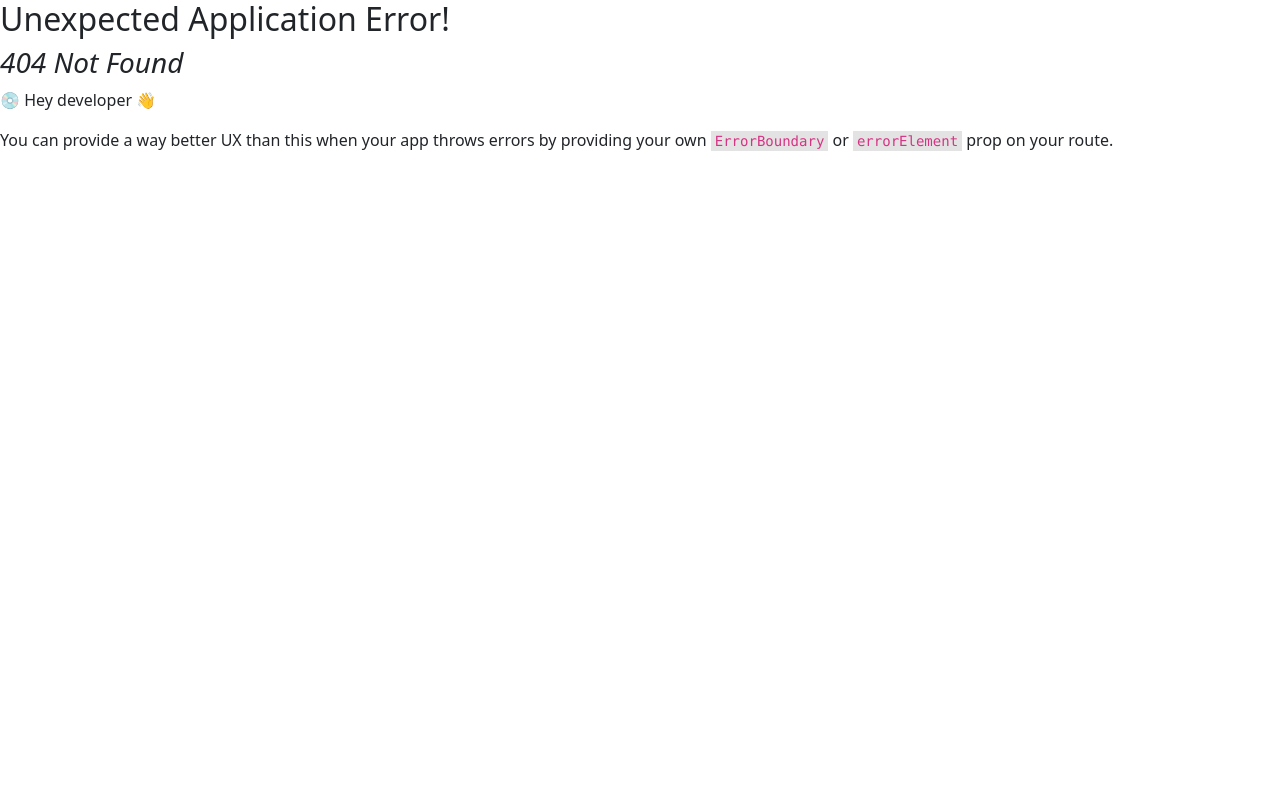
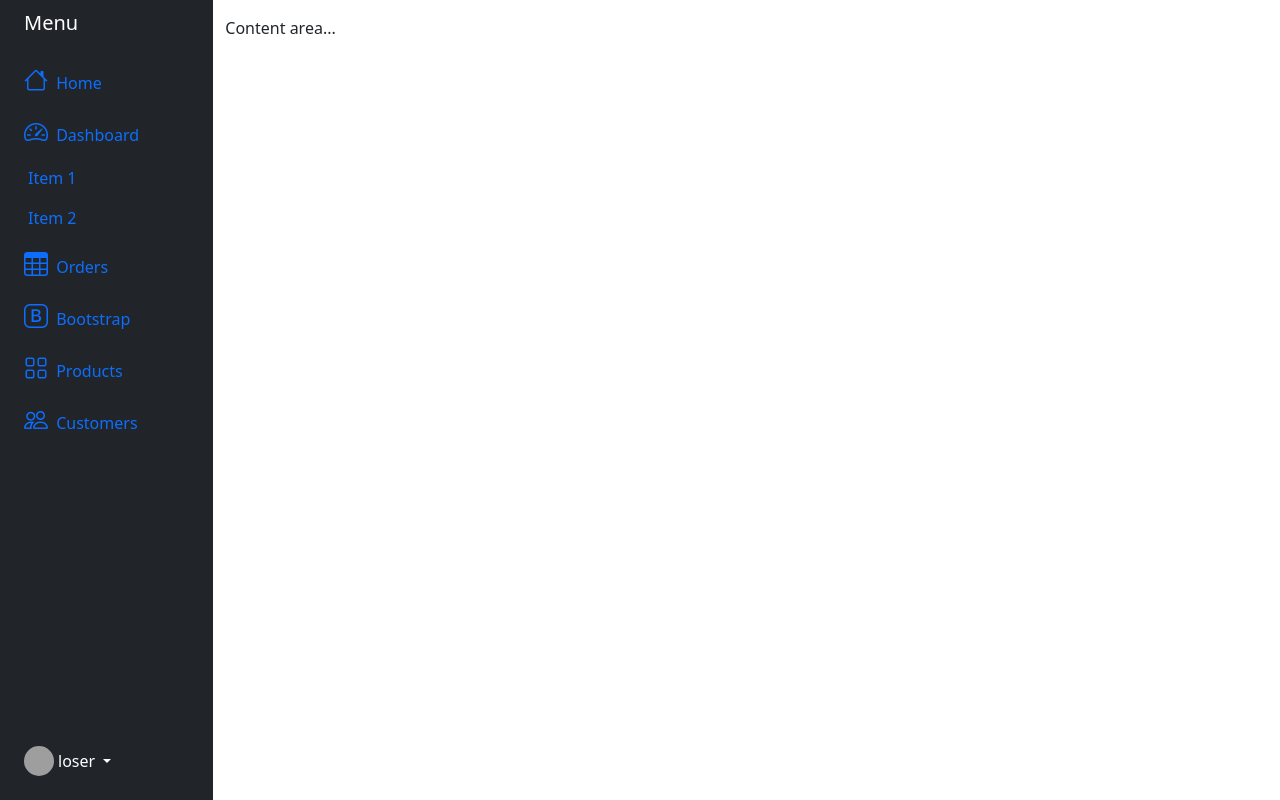
Before and after one commit to Dharshan-K/blogSpoot, a React (Create React App) app in the folder frontend/: page /offcanvas in a window 1280 px wide. Before the commit this address had no page. Built offline with nearby package versions, Linux system fonts and the light colour scheme; grey boxes are pictures that could not be loaded.

Commit message:
frontend pending

```diff
--- a/frontend/package.json
+++ b/frontend/package.json
@@ -4,7 +4,9 @@
   "private": true,
   "dependencies": {
     "bootstrap": "^5.3.0-alpha3",
+    "bootstrap-icons": "^1.10.5",
     "cra-template": "1.2.0",
+    "quill": "^1.3.6",
     "react": "^18.2.0",
     "react-dom": "^18.2.0",
     "react-quill": "^2.0.0",
--- a/frontend/src/Components/App.js
+++ b/frontend/src/Components/App.js
@@ -2,14 +2,18 @@
 
 import { Link } from "react-router-dom";
 import Home from "./home.js";
+import "bootstrap/dist/css/bootstrap.css";
+import OffCanvas from "./offCanvas.js";
 // import "../index.css";
 
 function App() {
   return (
-    <div>
-      <Link to={`posts/${localStorage.getItem("name")}`}>My page</Link>
-      <Home />
-      <h1 className="underline">hi</h1>
+    <div className="row">
+      <OffCanvas className="col" />
+      <Link className="col" to={`posts/${localStorage.getItem("name")}`}>
+        My page
+      </Link>
+      <Home className="col" />
     </div>
   );
 }
--- a/frontend/src/Components/home.js
+++ b/frontend/src/Components/home.js
@@ -27,8 +27,6 @@
 
   return (
     <div>
-      <div className="underline font-bold">My Blogs</div>
-      <h1>{localStorage.getItem("name")}</h1>
       <div>
         {data.map((blog) => (
           <Link to={`post/${blog.id}`}>
--- /dev/null
+++ b/frontend/src/Components/offCanvas.js
@@ -0,0 +1,206 @@
+/** @format */
+import "bootstrap/dist/css/bootstrap.css";
+export default function OffCanvas() {
+  const divStyle = {
+    minWidth: "10%",
+  };
+  return (
+    <div>
+      {/* <div
+        class="offcanvas offcanvas-start show"
+        tabindex="-1"
+        id="offcanvas"
+        aria-labelledby="offcanvasLabel"
+        style={divStyle}
+      >
+        <div class="offcanvas-header">
+          <h5 class="offcanvas-title" id="offcanvasLabel">
+            Offcanvas
+          </h5>
+        </div>
+        <div class="offcanvas-body">
+          Content for the offcanvas goes here. You can place just about any
+          Bootstrap component or custom elements here.
+        </div>
+      </div> */}
+      <div class="container-fluid">
+        <div class="row flex-nowrap">
+          <div class="col-auto col-md-3 col-xl-2 px-sm-2 px-0 bg-dark">
+            <div class="d-flex flex-column align-items-center align-items-sm-start px-3 pt-2 text-white min-vh-100">
+              <a
+                href="/"
+                class="d-flex align-items-center pb-3 mb-md-0 me-md-auto text-white text-decoration-none"
+              >
+                <span class="fs-5 d-none d-sm-inline">Menu</span>
+              </a>
+              <ul
+                class="nav nav-pills flex-column mb-sm-auto mb-0 align-items-center align-items-sm-start"
+                id="menu"
+              >
+                <li class="nav-item">
+                  <a href="#" class="nav-link align-middle px-0">
+                    <i class="fs-4 bi-house"></i>{" "}
+                    <span class="ms-1 d-none d-sm-inline">Home</span>
+                  </a>
+                </li>
+                <li>
+                  <a
+                    href="#submenu1"
+                    data-bs-toggle="collapse"
+                    class="nav-link px-0 align-middle"
+                  >
+                    <i class="fs-4 bi-speedometer2"></i>{" "}
+                    <span class="ms-1 d-none d-sm-inline">Dashboard</span>{" "}
+                  </a>
+                  <ul
+                    class="collapse show nav flex-column ms-1"
+                    id="submenu1"
+                    data-bs-parent="#menu"
+                  >
+                    <li class="w-100">
+                      <a href="#" class="nav-link px-0">
+                        {" "}
+                        <span class="d-none d-sm-inline">Item</span> 1{" "}
+                      </a>
+                    </li>
+                    <li>
+                      <a href="#" class="nav-link px-0">
+                        {" "}
+                        <span class="d-none d-sm-inline">Item</span> 2{" "}
+                      </a>
+                    </li>
+                  </ul>
+                </li>
+                <li>
+                  <a href="#" class="nav-link px-0 align-middle">
+                    <i class="fs-4 bi-table"></i>{" "}
+                    <span class="ms-1 d-none d-sm-inline">Orders</span>
+                  </a>
+                </li>
+                <li>
+                  <a
+                    href="#submenu2"
+                    data-bs-toggle="collapse"
+                    class="nav-link px-0 align-middle "
+                  >
+                    <i class="fs-4 bi-bootstrap"></i>{" "}
+                    <span class="ms-1 d-none d-sm-inline">Bootstrap</span>
+                  </a>
+                  <ul
+                    class="collapse nav flex-column ms-1"
+                    id="submenu2"
+                    data-bs-parent="#menu"
+                  >
+                    <li class="w-100">
+                      <a href="#" class="nav-link px-0">
+                        {" "}
+                        <span class="d-none d-sm-inline">Item</span> 1
+                      </a>
+                    </li>
+                    <li>
+                      <a href="#" class="nav-link px-0">
+                        {" "}
+                        <span class="d-none d-sm-inline">Item</span> 2
+                      </a>
+                    </li>
+                  </ul>
+                </li>
+                <li>
+                  <a
+                    href="#submenu3"
+                    data-bs-toggle="collapse"
+                    class="nav-link px-0 align-middle"
+                  >
+                    <i class="fs-4 bi-grid"></i>{" "}
+                    <span class="ms-1 d-none d-sm-inline">Products</span>{" "}
+                  </a>
+                  <ul
+                    class="collapse nav flex-column ms-1"
+                    id="submenu3"
+                    data-bs-parent="#menu"
+                  >
+                    <li class="w-100">
+                      <a href="#" class="nav-link px-0">
+                        {" "}
+                        <span class="d-none d-sm-inline">Product</span> 1
+                      </a>
+                    </li>
+                    <li>
+                      <a href="#" class="nav-link px-0">
+                        {" "}
+                        <span class="d-none d-sm-inline">Product</span> 2
+                      </a>
+                    </li>
+                    <li>
+                      <a href="#" class="nav-link px-0">
+                        {" "}
+                        <span class="d-none d-sm-inline">Product</span> 3
+                      </a>
+                    </li>
+                    <li>
+                      <a href="#" class="nav-link px-0">
+                        {" "}
+                        <span class="d-none d-sm-inline">Product</span> 4
+                      </a>
+                    </li>
+                  </ul>
+                </li>
+                <li>
+                  <a href="#" class="nav-link px-0 align-middle">
+                    <i class="fs-4 bi-people"></i>{" "}
+                    <span class="ms-1 d-none d-sm-inline">Customers</span>{" "}
+                  </a>
+                </li>
+              </ul>
+              <hr />
+              <div class="dropdown pb-4">
+                <a
+                  href="#"
+                  class="d-flex align-items-center text-white text-decoration-none dropdown-toggle"
+                  id="dropdownUser1"
+                  data-bs-toggle="dropdown"
+                  aria-expanded="false"
+                >
+                  <img
+                    src="https://github.com/mdo.png"
+                    alt="hugenerd"
+                    width="30"
+                    height="30"
+                    class="rounded-circle"
+                  />
+                  <span class="d-none d-sm-inline mx-1">loser</span>
+                </a>
+                <ul class="dropdown-menu dropdown-menu-dark text-small shadow">
+                  <li>
+                    <a class="dropdown-item" href="#">
+                      New project...
+                    </a>
+                  </li>
+                  <li>
+                    <a class="dropdown-item" href="#">
+                      Settings
+                    </a>
+                  </li>
+                  <li>
+                    <a class="dropdown-item" href="#">
+                      Profile
+                    </a>
+                  </li>
+                  <li>
+                    <hr class="dropdown-divider" />
+                  </li>
+                  <li>
+                    <a class="dropdown-item" href="#">
+                      Sign out
+                    </a>
+                  </li>
+                </ul>
+              </div>
+            </div>
+          </div>
+          <div class="col py-3">Content area...</div>
+        </div>
+      </div>
+    </div>
+  );
+}
--- a/frontend/src/index.js
+++ b/frontend/src/index.js
@@ -7,12 +7,14 @@
 import CreateForm from "./Components/createuser";
 import LoginForm from "./Components/loginUser";
 import "bootstrap/dist/css/bootstrap.css";
+import "bootstrap-icons/font/bootstrap-icons.css";
 
 // import "../index.css";
 import App from "./Components/App";
 import Home from "./Components/home";
 import MyComponent from "./Components/blogEditor";
 import GetBlog from "./Components/GetBlog";
+import OffCanvas from "./Components/offCanvas";
 // import reportWebVitals from './reportWebVitals';
 
 const router = createBrowserRouter([
@@ -23,6 +25,7 @@
   { path: "posts/:author", element: <MyPage /> },
   { path: "posts/edit", element: <MyComponent /> },
   { path: "post/:id", element: <GetBlog /> },
+  { path: "offcanvas", element: <OffCanvas /> },
 ]);
 const root = ReactDOM.createRoot(document.getElementById("root"));
 root.render(
```
Also changed, not shown: 2 other files (tests, documents, lock files or other folders).
